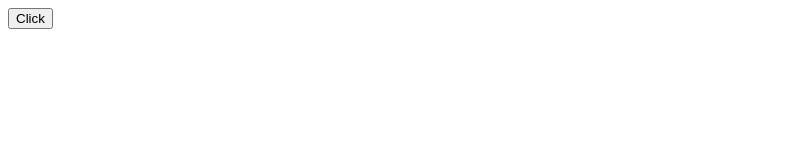
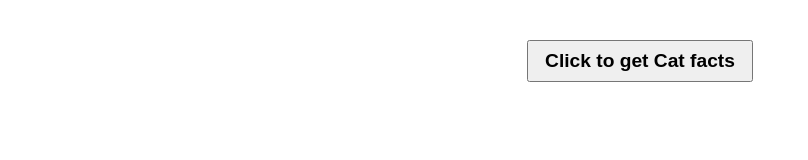
Before and after one commit to Peng-Yujie/CPSC2650-Weekly-exercise, a plain HTML site: page index.html in a window 1280 px wide. Shown: the whole page, without its empty margins (0-808 px from the left). Drawn offline with Linux system fonts and the light colour scheme.

Commit message:
update style

```diff
--- a/index.html
+++ b/index.html
@@ -4,9 +4,10 @@
     <meta charset="UTF-8" />
     <meta name="viewport" content="width=device-width, initial-scale=1.0" />
     <title>Document</title>
+    <link rel="stylesheet" href="styles.css" />
   </head>
   <body>
-    <button id="btn">Click</button>
+    <button id="btn">Click to get Cat facts</button>
     <script>
       const API_URI = "https://meowfacts.herokuapp.com/";
       const btn = document.getElementById("btn");
--- /dev/null
+++ b/styles.css
@@ -0,0 +1,20 @@
+body {
+  display: flex;
+  flex-direction: column;
+  justify-content: center;
+  align-items: center;
+}
+
+#btn {
+  margin-top: 2rem;
+  padding: 0.5rem 1rem;
+  font-size: larger;
+  font-weight: bold;
+}
+
+#box {
+  display: block;
+  width: 80%;
+  margin: 2rem auto;
+  font-style: italic;
+}
```
